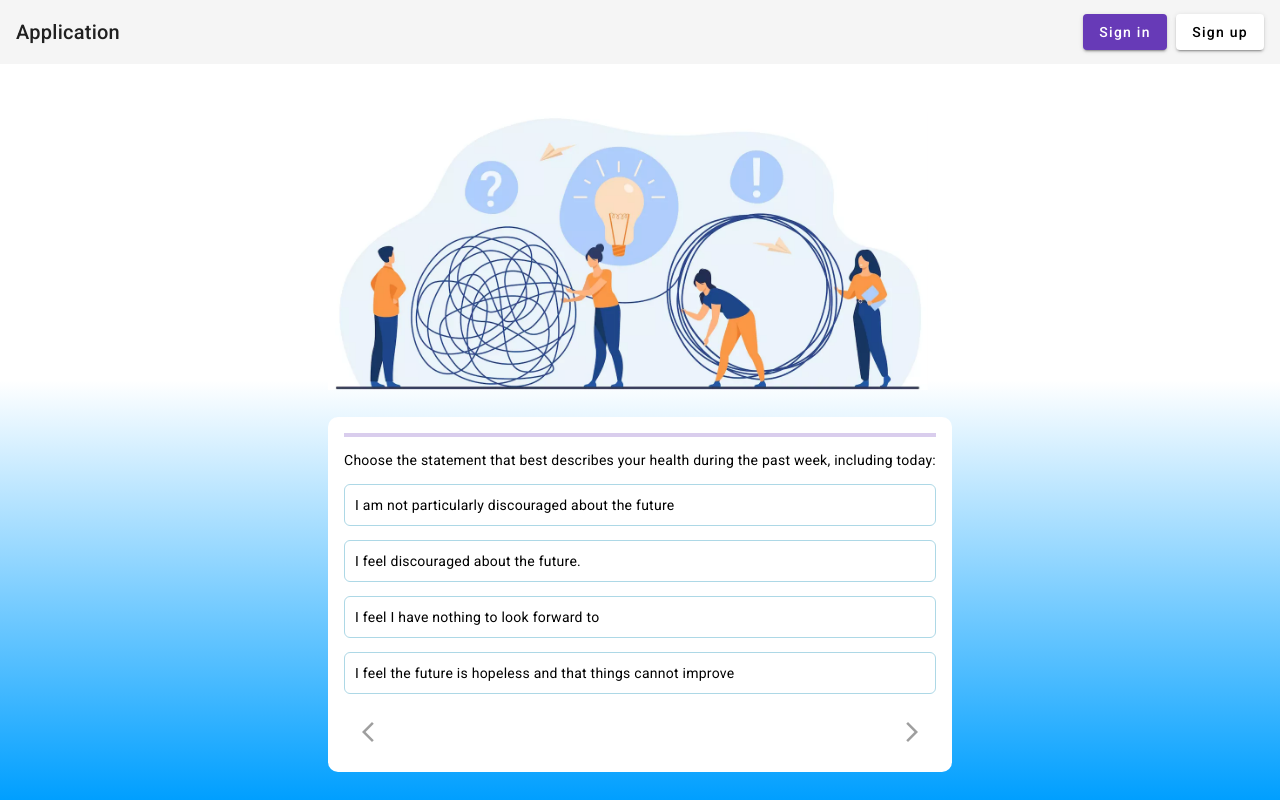
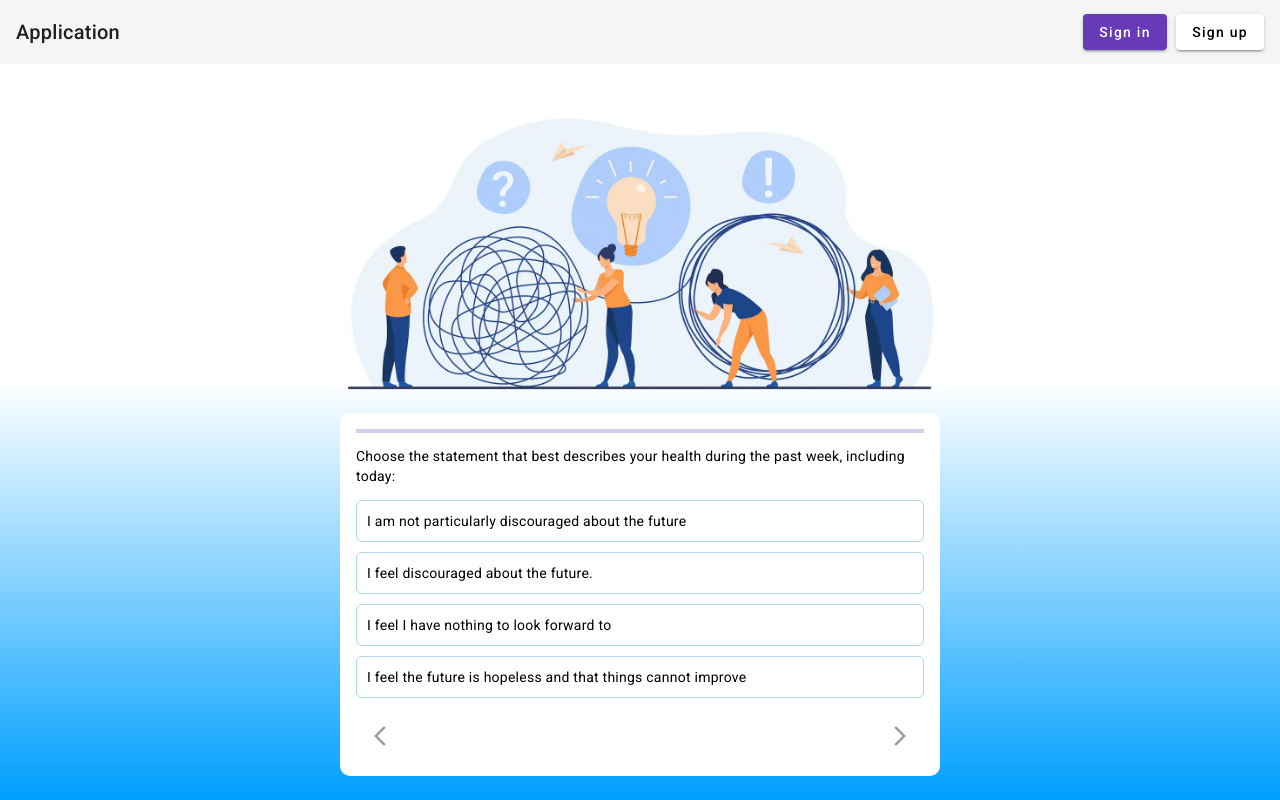
Before and after one commit to rmzvr/questionnaire, an Angular app: page /questionnaire in a window 1280 px wide. Built offline with nearby package versions, Linux system fonts and the light colour scheme.

Commit message:
fix: fix extended form

```diff
--- a/src/app/features/questionnaire/components/form-extended/form-extended.component.html
+++ b/src/app/features/questionnaire/components/form-extended/form-extended.component.html
@@ -6,8 +6,9 @@
     {{ currentQuestion.questionText }}
   </p>
 
-  <ul class="options" *ngFor="let option of currentQuestion.options">
-    <li class="option" [class.selected]="selectedOption?.id === option.id" (click)="answer(option)">
+  <ul class="options">
+    <li class="option" *ngFor="let option of currentQuestion.options"
+      [class.selected]="selectedOption?.id === option.id" (click)="answer(option)">
       {{ option.text }}
     </li>
   </ul>
@@ -29,5 +30,6 @@
 </ng-template>
 
 <ng-template #buttonFinish>
-  <button routerLink="/result" class="" mat-flat-button color="primary" [disabled]="selectedOption === null">Finish</button>
+  <button routerLink="/result" class="" mat-flat-button color="primary"
+    [disabled]="selectedOption === null">Finish</button>
 </ng-template>
--- a/src/app/features/questionnaire/components/form-extended/form-extended.component.scss
+++ b/src/app/features/questionnaire/components/form-extended/form-extended.component.scss
@@ -7,6 +7,10 @@
 
 .progress-bar {
   margin-bottom: 0.8rem;
+}
+
+.question {
+  max-width: 71ch;
 }
 
 .options {
--- a/src/app/features/questionnaire/components/form-extended/form-extended.component.ts
+++ b/src/app/features/questionnaire/components/form-extended/form-extended.component.ts
@@ -52,20 +52,12 @@ export class FormExtendedComponent {
   public answer(option: any): void {
     this.selectedOption = option;
 
-    if (this.previousSelectedOption?.id === this.selectedOption.id) {
-      this.nextQuestion();
-
-      return;
-    }
-
     if (this.previousSelectedOption) {
       this.questionsService.decreaseScore(this.previousSelectedOption.value);
     }
 
     this.questionsService.increaseScore(this.selectedOption.value);
 
-    if (this.selectedOption) {
-      this.previousSelectedOption = this.selectedOption;
-    }
+    this.previousSelectedOption = this.selectedOption;
   }
 }
```
